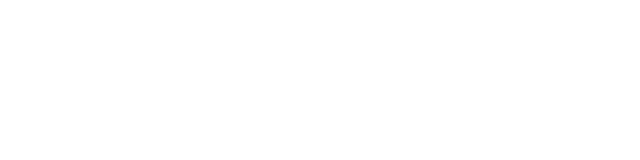
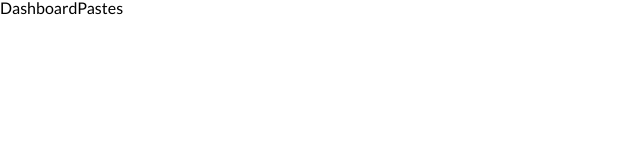
Before and after one commit to yuvron/Intsights-Darkweb-Scraper, a React (Create React App) app in the folder frontend/: page / in a window 1280 px wide. Shown: the top 160 px of the page, without its empty margins (0-640 px from the left). Built offline with nearby package versions, Linux system fonts and the light colour scheme.

Commit message:
Added router and basic navbar

```diff
--- /dev/null
+++ b/frontend/src/components/Navbar/Navbar.tsx
@@ -0,0 +1,19 @@
+import { NavLink } from "react-router-dom";
+import "./Navbar.scss";
+
+const Navbar: React.FC = () => {
+	return (
+		<nav className="navbar">
+			<div className="links">
+				<NavLink to="/">
+					<span>Dashboard</span>
+				</NavLink>
+				<NavLink to="/pastes">
+					<span>Pastes</span>
+				</NavLink>
+			</div>
+		</nav>
+	);
+};
+
+export default Navbar;
--- a/frontend/src/index.tsx
+++ b/frontend/src/index.tsx
@@ -1,16 +1,19 @@
 import ReactDOM from "react-dom/client";
 import { BrowserRouter, Routes, Route, Navigate } from "react-router-dom";
 import "./index.scss";
+import Navbar from "./components/Navbar/Navbar";
 
 const root = ReactDOM.createRoot(document.getElementById("root")!);
+
 root.render(
-	<>
+	<div>
 		<BrowserRouter>
+			<Navbar />
 			<Routes>
 				<Route path="/" element={<></>} />
 				<Route path="/pastes" element={<></>} />
 				<Route path="*" element={<Navigate to="/" />} />
 			</Routes>
 		</BrowserRouter>
-	</>
+	</div>
 );
```
Also changed, not shown: frontend/.eslintrc.json, frontend/src/components/Navbar/Navbar.scss (added).
